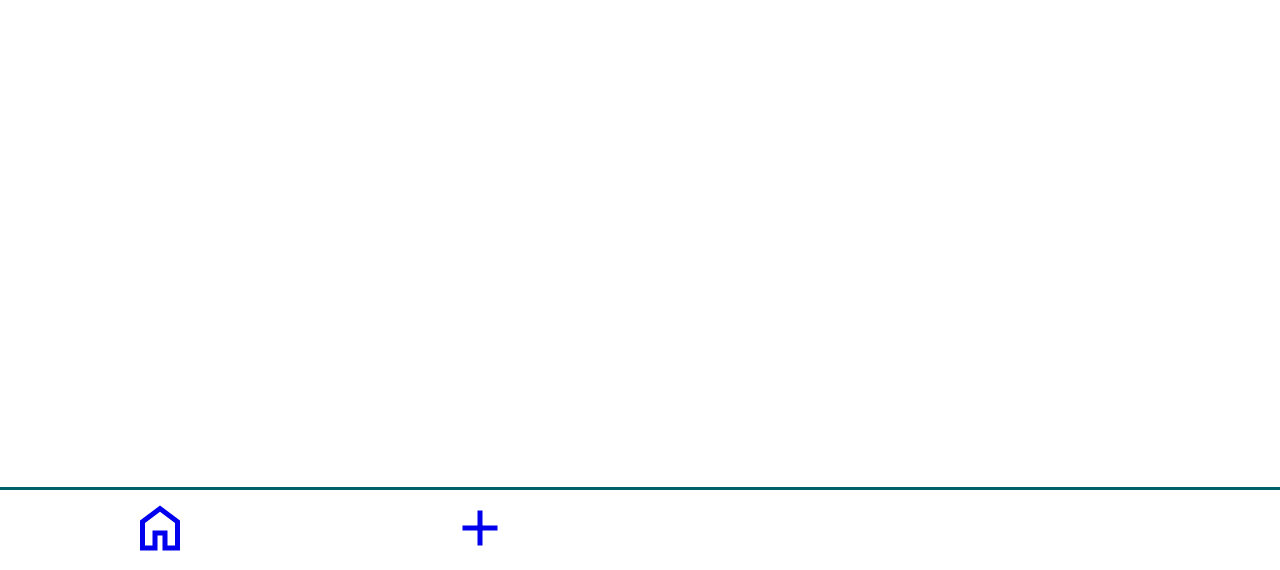
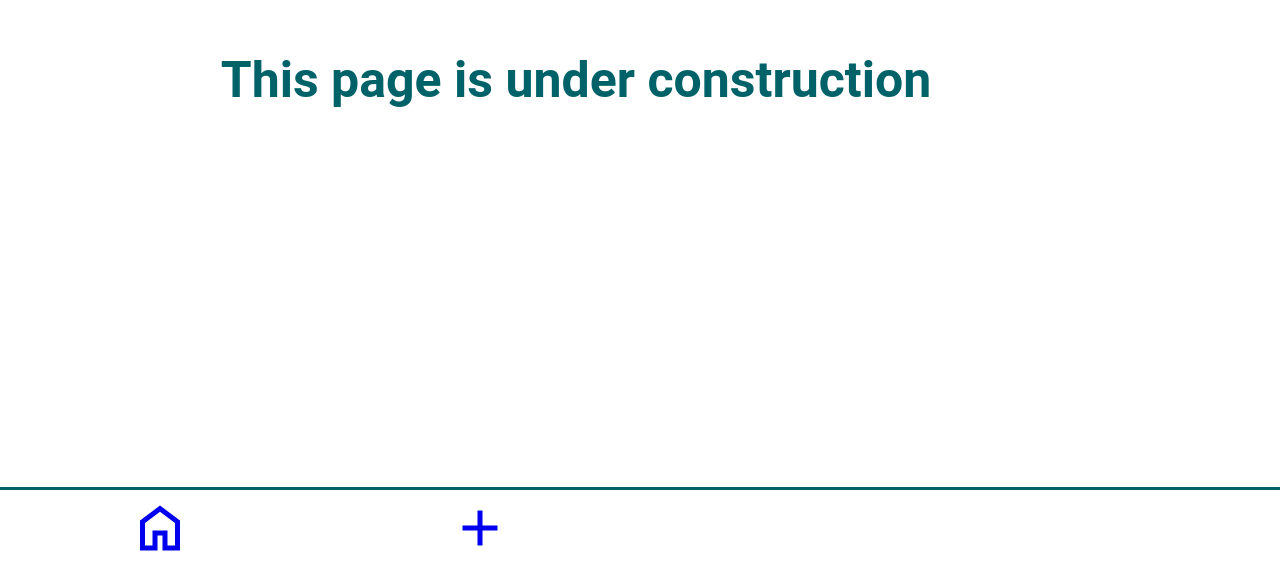
Before and after one commit to marcos-de-barros-vioque/capstone, a Next.js app: page /addspending in a window 1280 px wide. Shown: the part 230-800 px from the top of the page. Built offline with nearby package versions, Linux system fonts and the light colour scheme; some icons are missing.

Commit message:
adjusted app.js file in order to show correctly the content troughout pages

```diff
--- a/pages/_app.js
+++ b/pages/_app.js
@@ -5,9 +5,8 @@ function MyApp({Component, pageProps}) {
   return (
     <>
       <GlobalStyles />
-      <Layout>
-        <Component {...pageProps} />
-      </Layout>
+      <Component {...pageProps} />
+      <Layout />
     </>
   );
 }
--- a/pages/addspending/index.js
+++ b/pages/addspending/index.js
@@ -16,6 +16,7 @@ const StyledBody = styled.div`
   align-items: center;
   color: #006269;
   border-radius: 10px;
+  font-size: 50px;
   width: 90vw;
   height: 75vh;
   gap: 20px;
--- a/pages/awards/index.js
+++ b/pages/awards/index.js
@@ -16,6 +16,7 @@ const StyledBody = styled.div`
   align-items: center;
   color: #006269;
   border-radius: 10px;
+  font-size: 50px;
   width: 90vw;
   height: 75vh;
   gap: 20px;
--- a/pages/tips/index.js
+++ b/pages/tips/index.js
@@ -16,6 +16,7 @@ const StyledBody = styled.div`
   align-items: center;
   color: #006269;
   border-radius: 10px;
+  font-size: 50px;
   width: 90vw;
   height: 75vh;
   gap: 20px;
```
